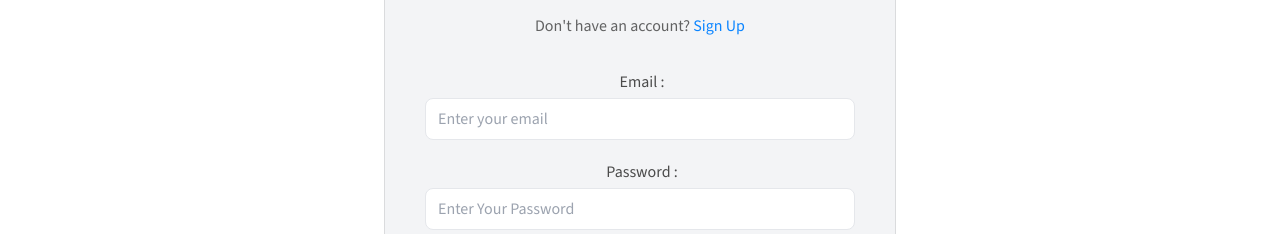
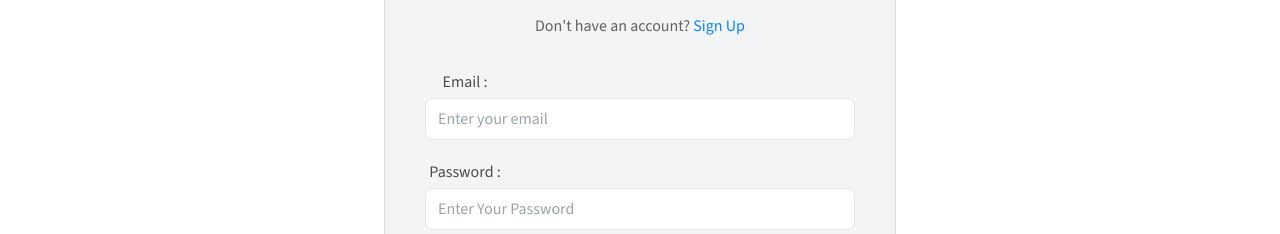
Before and after one commit to Tushar-senpai/TechieBlog, a React (Vite) app: page /login in a window 1280 px wide. Shown: the part 216-450 px from the top of the page. Built offline with nearby package versions, Linux system fonts and the light colour scheme; no server answers.

Commit message:
updating the alignment of email and password

```diff
--- a/src/components/Input.jsx
+++ b/src/components/Input.jsx
@@ -11,12 +11,22 @@ const Input = React.forwardRef(function Input({
 
   return (
     <div className="w-full">
-        {
-        label && <label className="inline-block mb-1 pl-1" htmlFor={id}>
-            {label}
+      {label && (
+        <label
+          className="inline-block mb-1"
+          htmlFor={id}
+          style={{ paddingLeft: '0px', marginRight: '350px', display: 'inline-block', textAlign: 'left' }}
+        >
+          {label}
         </label>
-        }
-        <input type={type} className={`px-3 p-2 rounded-lg bg-white text-black outline-none focus:bg-gray-50 duration-200 border border-gray-200 w-full ${className}`} ref={ref} {...props} id={id} />
+      )}
+      <input
+        type={type}
+        className={`px-3 p-2 rounded-lg bg-white text-black outline-none focus:bg-gray-50 duration-200 border border-gray-200 w-full ${className}`}
+        ref={ref}
+        {...props}
+        id={id}
+      />
     </div>
   )
 });
```
